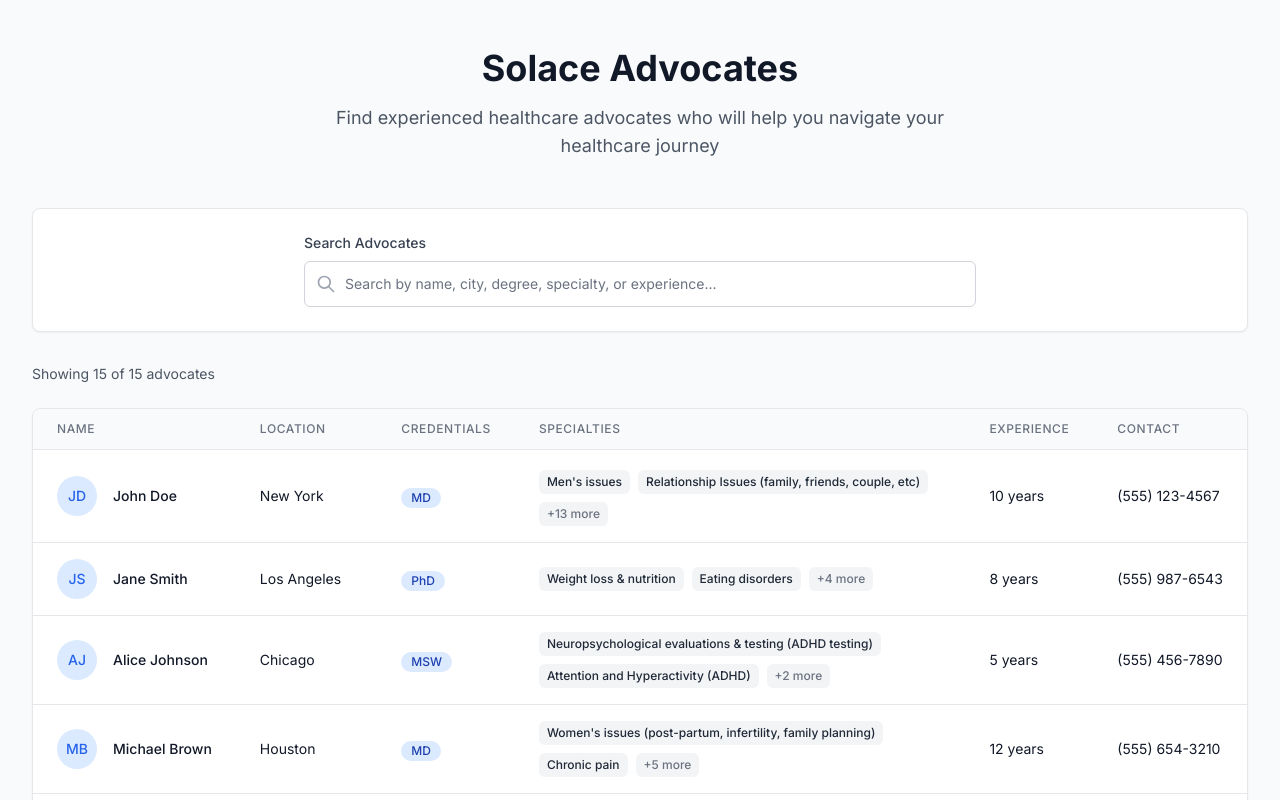
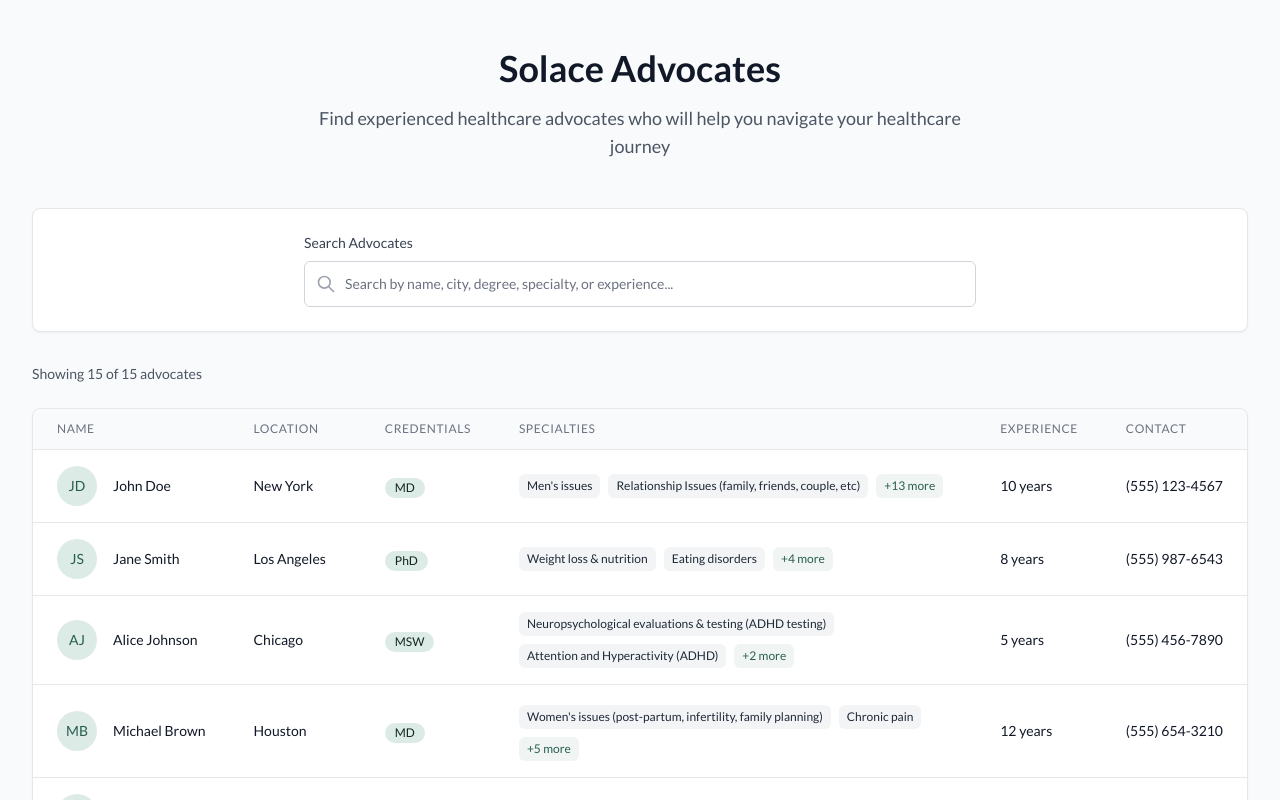
Before and after one commit to patrickgaskill/solace-candidate-assignment, a Next.js app: page / in a window 1280 px wide. Shown: the top 800 px of the page. Built offline with nearby package versions, Linux system fonts and the light colour scheme.

Commit message:
update font and color

```diff
--- a/src/app/layout.tsx
+++ b/src/app/layout.tsx
@@ -1,9 +1,12 @@
 import type { Metadata } from "next";
-import { Inter } from "next/font/google";
+import { Lato } from "next/font/google";
 import "./globals.css";
 import Providers from "./providers";
 
-const inter = Inter({ subsets: ["latin"] });
+const lato = Lato({
+  subsets: ["latin"],
+  weight: ["300", "400", "700", "900"],
+});
 
 export const metadata: Metadata = {
   title: "Solace Candidate Assignment",
@@ -17,7 +20,7 @@ export default function RootLayout({
 }>) {
   return (
     <html lang="en">
-      <body className={inter.className}>
+      <body className={lato.className}>
         <Providers>{children}</Providers>
       </body>
     </html>
--- a/src/components/AdvocateAvatar.tsx
+++ b/src/components/AdvocateAvatar.tsx
@@ -17,9 +17,9 @@ export default function AdvocateAvatar({
 
   return (
     <div
-      className={`${sizeClasses[size]} rounded-full bg-blue-100 flex items-center justify-center flex-shrink-0`}
+      className={`${sizeClasses[size]} rounded-full bg-solace-primary-100 flex items-center justify-center flex-shrink-0`}
     >
-      <span className="font-medium text-blue-600">
+      <span className="font-medium text-solace-primary">
         {advocate.firstName[0]}
         {advocate.lastName[0]}
       </span>
--- a/src/components/AdvocatesTable.tsx
+++ b/src/components/AdvocatesTable.tsx
@@ -60,7 +60,7 @@ export default function AdvocatesTable({ advocates }: AdvocatesTableProps) {
             {advocates.map((advocate) => (
               <tr
                 key={advocate.id}
-                className="hover:bg-gray-50 transition-colors duration-150"
+                className="hover:bg-solace-primary-50 transition-colors duration-150"
               >
                 <td className="px-6 py-4 whitespace-nowrap">
                   <div className="flex items-center">
--- a/src/components/DegreeBadge.tsx
+++ b/src/components/DegreeBadge.tsx
@@ -8,7 +8,7 @@ export default function DegreeBadge({
   variant = "blue",
 }: DegreeBadgeProps) {
   const variantClasses = {
-    blue: "bg-blue-100 text-blue-800",
+    blue: "bg-solace-primary-100 text-solace-primary-800",
     green: "bg-green-100 text-green-800",
     purple: "bg-purple-100 text-purple-800",
     gray: "bg-gray-100 text-gray-800",
--- a/src/components/EmptyState.tsx
+++ b/src/components/EmptyState.tsx
@@ -33,7 +33,7 @@ export default function EmptyState({
         {description}{" "}
         <button
           onClick={onClearSearch}
-          className="text-blue-600 hover:text-blue-700"
+          className="text-solace-primary hover:text-solace-primary-dark"
         >
           clear your search
         </button>
--- a/src/components/ErrorState.tsx
+++ b/src/components/ErrorState.tsx
@@ -34,7 +34,7 @@ export default function ErrorState({ title, error, onRetry }: ErrorStateProps) {
             <p className="text-sm text-red-700 mb-4">{error.message}</p>
             <button
               onClick={onRetry}
-              className="w-full bg-blue-600 hover:bg-blue-700 text-white font-medium py-2 px-4 rounded-md transition duration-150 ease-in-out focus:outline-none focus:ring-2 focus:ring-blue-500 focus:ring-offset-2"
+              className="w-full bg-solace-primary hover:bg-solace-primary-dark text-white font-medium py-2 px-4 rounded-md transition duration-150 ease-in-out focus:outline-none focus:ring-2 focus:ring-solace-primary focus:ring-offset-2"
             >
               Try Again
             </button>
--- a/src/components/SearchSection.tsx
+++ b/src/components/SearchSection.tsx
@@ -42,7 +42,7 @@ export default function SearchSection({
             id="search"
             type="text"
             placeholder={placeholder}
-            className="block w-full pl-10 pr-3 py-3 border border-gray-300 rounded-md leading-5 bg-white placeholder-gray-500 focus:outline-none focus:placeholder-gray-400 focus:ring-2 focus:ring-blue-500 focus:border-blue-500 text-sm"
+            className="block w-full pl-10 pr-3 py-3 border border-gray-300 rounded-md leading-5 bg-white placeholder-gray-500 focus:outline-none focus:placeholder-gray-400 focus:ring-2 focus:ring-solace-primary focus:border-solace-primary text-sm"
             value={searchTerm}
             onChange={(e) => onSearchChange(e.target.value)}
           />
@@ -55,7 +55,7 @@ export default function SearchSection({
             </p>
             <button
               onClick={onClearSearch}
-              className="text-sm text-blue-600 hover:text-blue-700 font-medium focus:outline-none focus:underline"
+              className="text-sm text-solace-primary hover:text-solace-primary-dark font-medium focus:outline-none focus:underline"
             >
               Clear search
             </button>
--- a/src/components/SpecialtyTags.tsx
+++ b/src/components/SpecialtyTags.tsx
@@ -33,7 +33,7 @@ export default function SpecialtyTags({
         <div className="inline-block">
           <button
             onClick={() => setIsExpanded(true)}
-            className="inline-flex items-center px-2 py-1 rounded-md text-xs font-medium bg-gray-100 text-gray-500 hover:bg-gray-200 hover:text-gray-700 transition-colors duration-150 focus:outline-none focus:ring-2 focus:ring-blue-500 focus:ring-offset-1"
+            className="inline-flex items-center px-2 py-1 rounded-md text-xs font-medium bg-solace-primary-50 text-solace-primary hover:bg-solace-primary-100 hover:text-solace-primary-dark transition-colors duration-150 focus:outline-none focus:ring-2 focus:ring-solace-primary focus:ring-offset-1"
           >
             +{specialties.length - maxVisible} more
           </button>
@@ -43,7 +43,7 @@ export default function SpecialtyTags({
         <div className="inline-block">
           <button
             onClick={() => setIsExpanded(false)}
-            className="inline-flex items-center px-2 py-1 rounded-md text-xs font-medium bg-blue-100 text-blue-600 hover:bg-blue-200 hover:text-blue-700 transition-colors duration-150 focus:outline-none focus:ring-2 focus:ring-blue-500 focus:ring-offset-1"
+            className="inline-flex items-center px-2 py-1 rounded-md text-xs font-medium bg-solace-primary-100 text-solace-primary hover:bg-solace-primary-200 hover:text-solace-primary-dark transition-colors duration-150 focus:outline-none focus:ring-2 focus:ring-solace-primary focus:ring-offset-1"
           >
             Show less
           </button>
--- a/tailwind.config.ts
+++ b/tailwind.config.ts
@@ -8,6 +8,23 @@ const config: Config = {
   ],
   theme: {
     extend: {
+      colors: {
+        solace: {
+          primary: "rgb(40, 94, 80)",
+          "primary-dark": "rgb(32, 75, 64)",
+          "primary-light": "rgb(48, 113, 96)",
+          "primary-50": "rgb(240, 245, 243)",
+          "primary-100": "rgb(220, 235, 230)",
+          "primary-200": "rgb(180, 215, 205)",
+          "primary-300": "rgb(140, 195, 180)",
+          "primary-400": "rgb(100, 175, 155)",
+          "primary-500": "rgb(40, 94, 80)",
+          "primary-600": "rgb(32, 75, 64)",
+          "primary-700": "rgb(24, 56, 48)",
+          "primary-800": "rgb(16, 37, 32)",
+          "primary-900": "rgb(8, 19, 16)",
+        },
+      },
       backgroundImage: {
         "gradient-radial": "radial-gradient(var(--tw-gradient-stops))",
         "gradient-conic":
```
